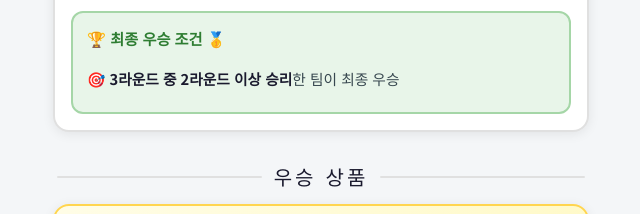
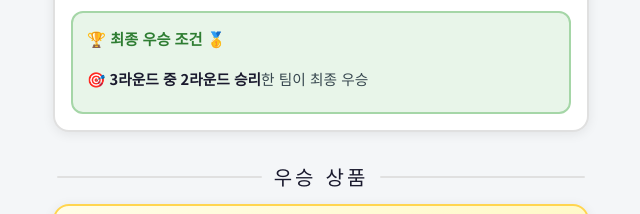
Before and after one commit to ckddnjs-hub/bdbd_homepage, a plain HTML site: page index.html in a window 1280 px wide. Shown: the part 1905-2119 px from the top of the page, 319-959 px from the left. Drawn offline with Linux system fonts and the light colour scheme.

Commit message:
Update index.html

```diff
--- a/index.html
+++ b/index.html
@@ -426,7 +426,7 @@ html,body{background:var(--bg);color:var(--text);font-family:"Noto Sans KR",sans
       <div class="win-box">
         <div class="wb-title">🏆 최종 우승 조건 🥇</div>
         <div class="wb-row">
-          <div class="wb-text">🎯 <b>3라운드 중 2라운드 이상 승리</b>한 팀이 최종 우승</div>
+          <div class="wb-text">🎯 <b>3라운드 중 2라운드 승리</b>한 팀이 최종 우승</div>
         </div>
       </div>
     </div>
```
